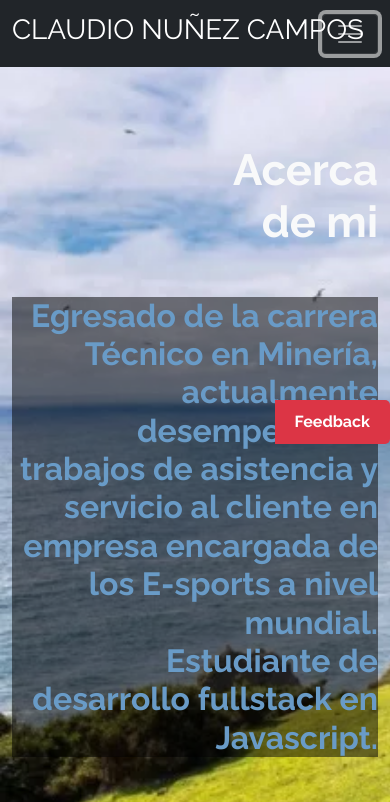
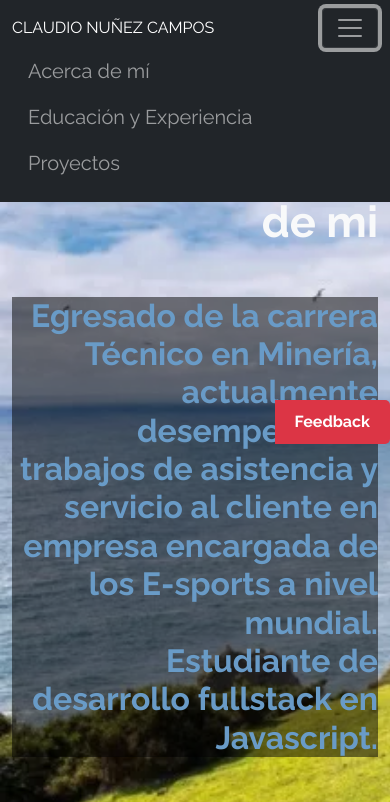
Before and after one commit to Cnunezca/Cnunezca.github.io, a plain HTML site: page index.html in a window 390 px wide. Both pictures are taken after a click on the button "Toggle navigation". Shown: the top 802 px of the page. Drawn offline with nearby package versions, Linux system fonts and the light colour scheme.

Commit message:
Cambio en el navbar

```diff
--- a/assets/css/estilos.css
+++ b/assets/css/estilos.css
@@ -1,6 +1,55 @@
 body {
   font-family: "Raleway", sans-serif;
 }
+
+
+/* Tamaño de texto para pantallas grandes (escritorio) */
+h1.navbar-title {
+  font-size: 2rem;
+  margin: 0;
+}
+
+/* Tamaño de texto para tablets (entre 768px y 1024px) */
+@media (max-width: 1024px) {
+  h1.navbar-title {
+      font-size: 2.8rem;
+  }
+}
+
+/* Ajustes para móviles grandes (max-width: 768px) */
+@media (max-width: 768px) {
+  h1.navbar-title {
+      font-size: 1.5rem;
+  }
+}
+
+/* Ajustes para móviles medianos (max-width: 576px) */
+@media (max-width: 576px) {
+  h1.navbar-title {
+      font-size: 1.2rem;
+  }
+}
+
+/* Ajustes para móviles pequeños (max-width: 400px) */
+@media (max-width: 400px) {
+  h1.navbar-title {
+      font-size: 1rem;
+  }
+}
+
+
+.navbar-nav .nav-link {
+  color: #000000;
+  padding: 0.5rem 1rem;
+  transition: background-color 0.3s ease, color 0.3s ease;
+}
+
+/* Cambios al pasar el cursor (hover) sobre el enlace */
+.navbar-nav .nav-link:hover {
+  background-color: #699bc7;
+  color: #000000;
+}
+
 
 /* Hero Section */
 
--- a/index.html
+++ b/index.html
@@ -26,17 +26,22 @@
 <body>
     <nav class="navbar navbar-expand-lg navbar-dark bg-dark fixed-top">
         <div class="container">
+            <!-- Título del navbar -->
             <a class="navbar-brand" href="#">
-                <h1>CLAUDIO NUÑEZ CAMPOS</h1>
+                <h1 class="navbar-title">CLAUDIO NUÑEZ CAMPOS</h1>
             </a>
-            <button class="navbar-toggler" type="button" data-bs-toggle="collapse"
+
+            <!-- Botón de colapso del menú para dispositivos móviles -->
+            <button class="navbar-toggler" type="button" data-bs-toggle="collapse" data-bs-target="#navbarSupportedContent"
                 aria-controls="navbarSupportedContent" aria-expanded="false" aria-label="Toggle navigation">
                 <span class="navbar-toggler-icon"></span>
             </button>
+
+            <!-- Menú colapsable para dispositivos móviles -->
             <div class="collapse navbar-collapse" id="navbarSupportedContent">
                 <ul class="navbar-nav ms-auto mb-2 mb-lg-0 fs-5">
                     <li class="nav-item">
-                        <a class="nav-link" href="#">Acerca de mi</a>
+                        <a class="nav-link" href="#">Acerca de mí</a>
                     </li>
                     <li class="nav-item">
                         <a class="nav-link" href="#">Educación y Experiencia</a>
@@ -45,7 +50,6 @@
                         <a class="nav-link" href="#">Proyectos</a>
                     </li>
                 </ul>
-
             </div>
         </div>
     </nav>
```
